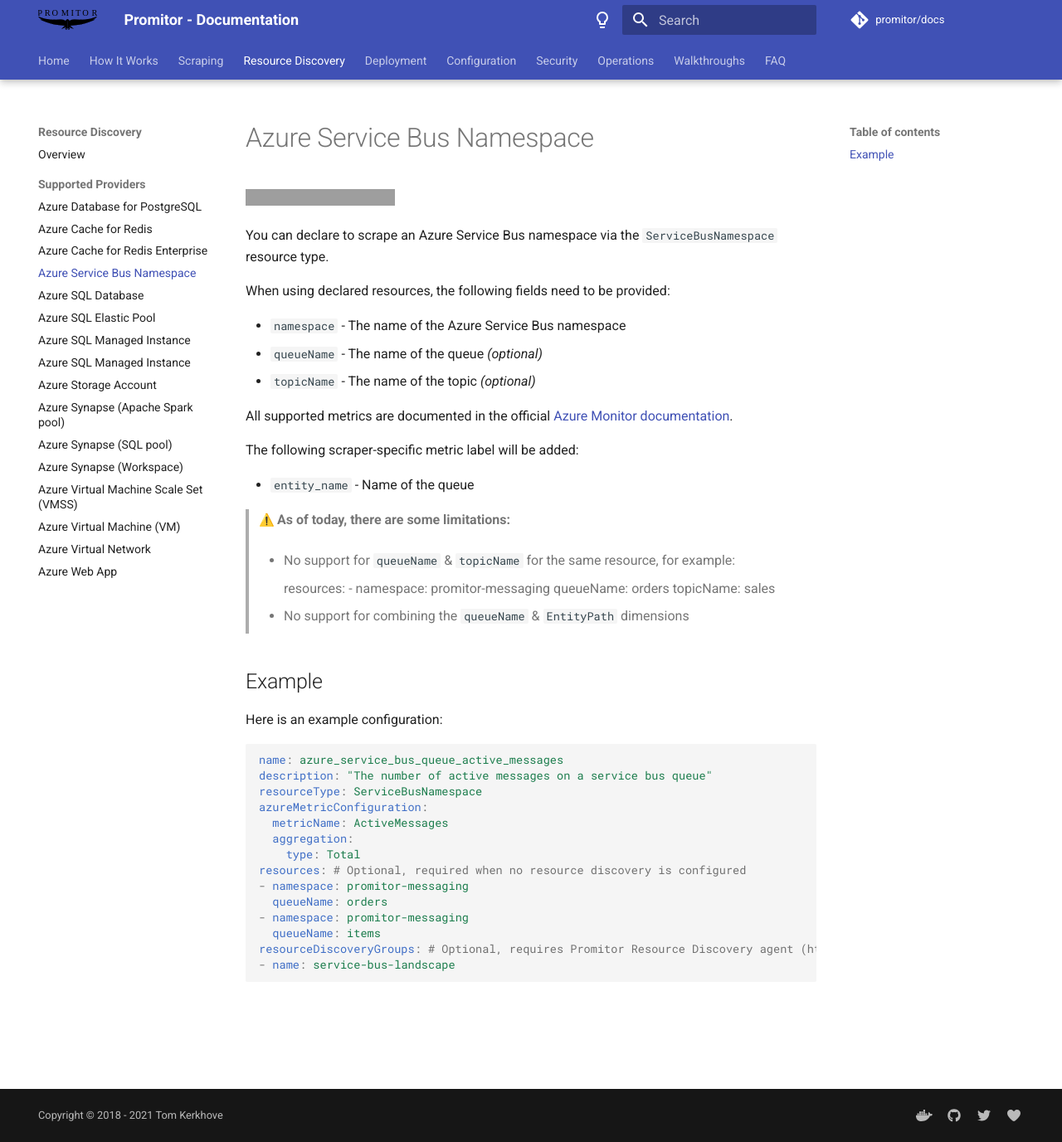
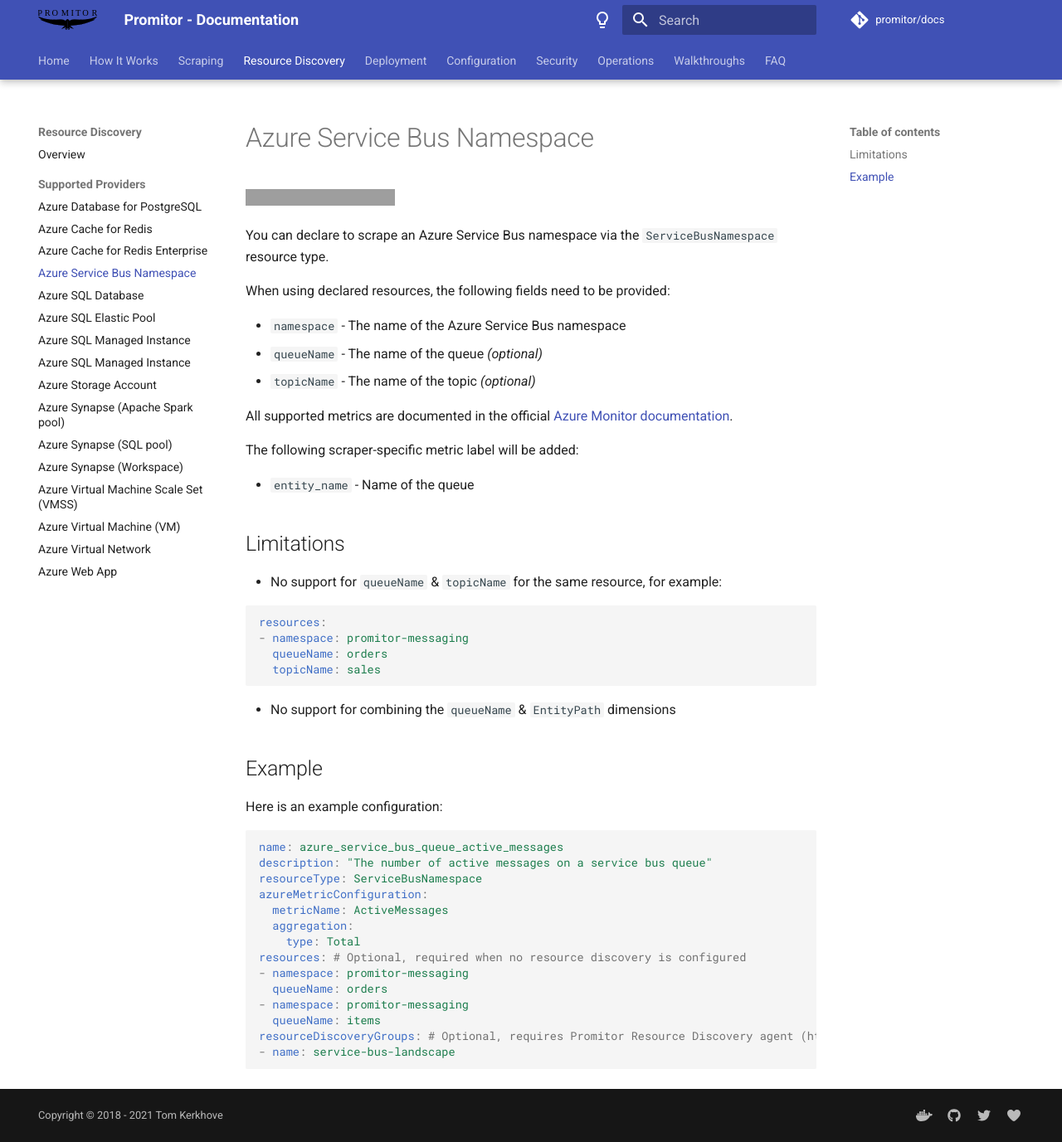
Before and after one commit to promitor/docs, an MkDocs documentation site: the page built from docs/scraping/providers/service-bus-namespace.md, in a window 1280 px wide and 1377 px high. Shown: the whole window at 83% size. Built offline with MkDocs 1.6.1 and Material for MkDocs 9.7.7, drawn with Linux system fonts in a browser that asks for light colours; emoji names are drawn with the system emoji font; comment, search, counter and statistics services are not loaded; the version menu is left out; grey boxes are pictures that could not be loaded.

Commit message:
Align providers
Signed-off-by: Tom Kerkhove <kerkhove.tom@gmail.com>

````diff
--- a/docs/scraping/providers/service-bus-namespace.md
+++ b/docs/scraping/providers/service-bus-namespace.md
@@ -17,16 +17,18 @@ The following scraper-specific metric label will be added:
 
 - `entity_name` - Name of the queue
 
-> :warning: **As of today, there are some limitations:**
->
-> - No support for `queueName` & `topicName` for the same resource, for example:
->
->        resources:
->        - namespace: promitor-messaging
->          queueName: orders
->          topicName: sales
->
-> - No support for combining the `queueName` & `EntityPath` dimensions
+## Limitations
+
+- No support for `queueName` & `topicName` for the same resource, for example:
+
+```yaml
+resources:
+- namespace: promitor-messaging
+  queueName: orders
+  topicName: sales
+```
+
+- No support for combining the `queueName` & `EntityPath` dimensions
 
 ## Example
 
````
Also changed, not shown: docs/scraping/providers/generic-azure-resource.md (+3 -1 lines), docs/scraping/providers/postgresql.md (+5 -5 lines), docs/scraping/providers/wip/api-management.md (+1 -1 lines), docs/scraping/providers/wip/event-hubs.md (+3 -1 lines).
